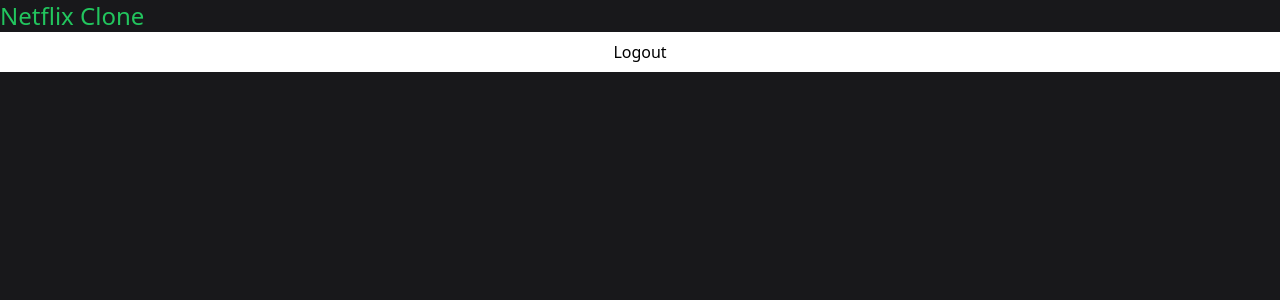
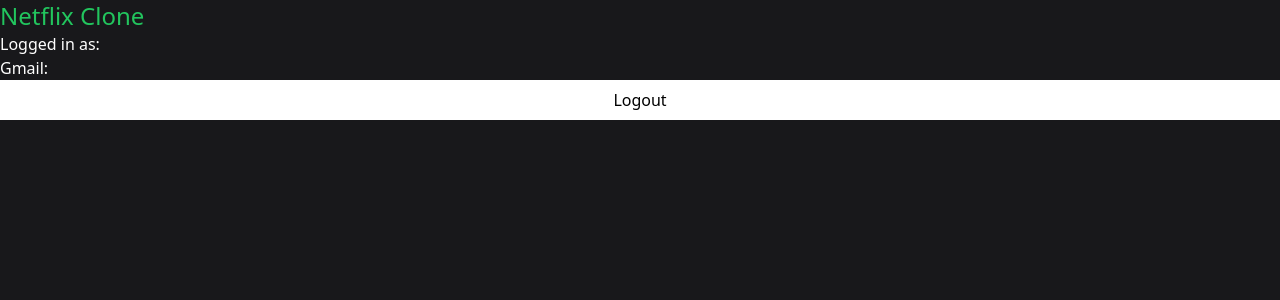
Before and after one commit to Imran-Khan-YRT/Netflix, a Next.js app: page / in a window 1280 px wide. Shown: the top 300 px of the page. Built offline with nearby package versions, Linux system fonts and the light colour scheme; no server answers; the database is empty; sample sign-in values are in the browser's storage.

Commit message:
add current user skeletonin UI

```diff
--- a/pages/index.tsx
+++ b/pages/index.tsx
@@ -1,5 +1,6 @@
 import { NextPageContext } from "next";
 import { getSession, signOut } from "next-auth/react";
+import useCurrentUser from "../hooks/useCurrentUser";
 
 export async function getServerSideProps(context: NextPageContext) {
   const session = await getSession(context);
@@ -17,9 +18,12 @@
 }
 
 const Home = () => {
+  const { data: user } = useCurrentUser();
   return (
     <>
       <h1 className="text-2xl text-green-500">Netflix Clone</h1>
+      <p className="text-white">Logged in as: {user?.name}</p>
+      <p className="text-white">Gmail: {user?.email}</p>
       <button className="h-10 w-full bg-white" onClick={() => signOut()}>
         Logout
       </button>
```
